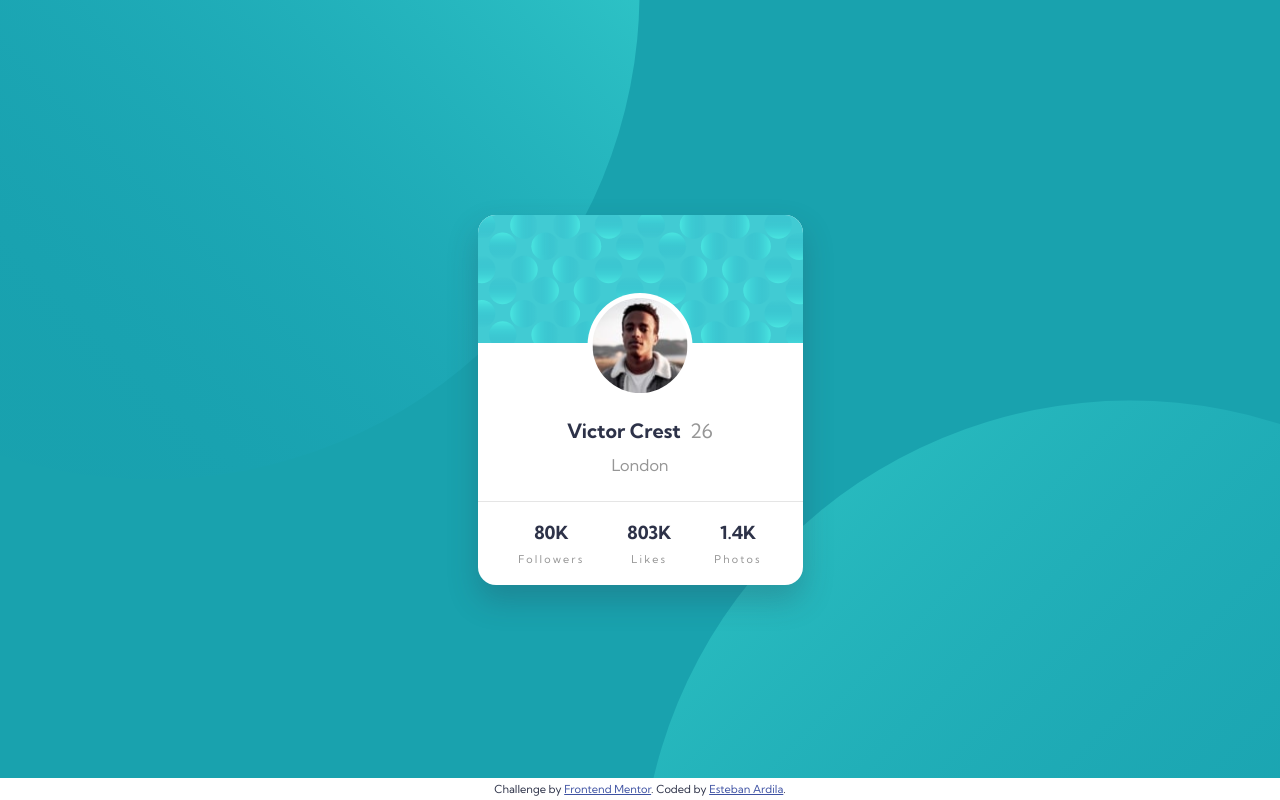
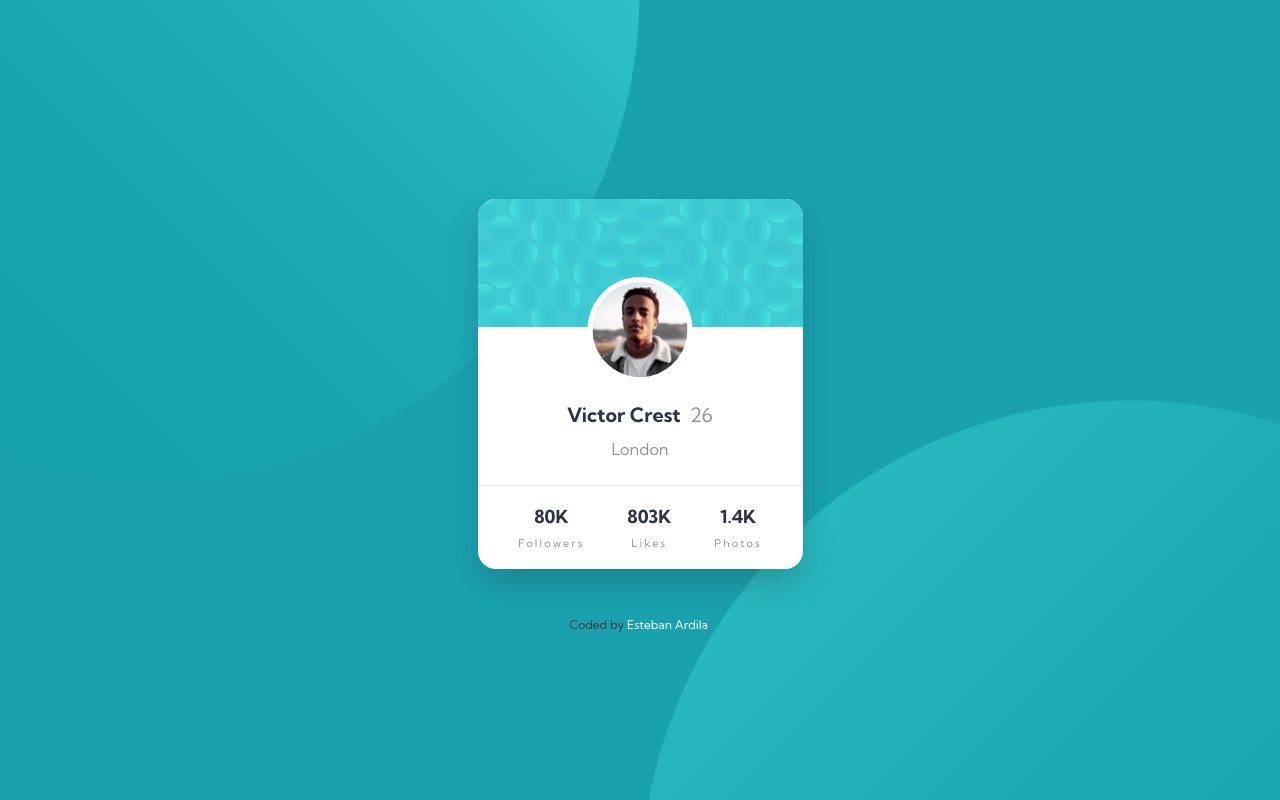
Before and after one commit to esardila/fm_profile_card_component, a plain HTML site: page index.html in a window 1280 px wide. Drawn offline with Linux system fonts and the light colour scheme.

Commit message:
Enhanced

```diff
--- a/index.html
+++ b/index.html
@@ -12,7 +12,6 @@
 </head>
 
 <body>
-  <main class="main">
   <div class="card">
     <div class="card-header"></div>
     <div class="card-body">
@@ -28,10 +27,8 @@
       <div class="stat">1.4K<span>Photos</span></div>
     </div>
   </div>
-  </main>
 
   <div class="attribution">
-    Challenge by <a href="https://www.frontendmentor.io?ref=challenge" target="_blank">Frontend Mentor</a>.
     Coded by <a href="https://github.com/esardila" target="_blank">Esteban Ardila</a>.
   </div>
 </body>
--- a/style.css
+++ b/style.css
@@ -23,6 +23,12 @@ body {
     color: var(--clr-primary-dark-desaturated-blue);
     font-family: 'Kumbh Sans', sans-serif;
     font-size: 18px;
+
+    align-items: center;
+    display: flex;
+    flex-direction: column;
+    min-height: 100vh;
+    justify-content: center;
 }
 
 
@@ -39,7 +45,10 @@ body {
     background: white;
     border-radius: 1em;
     box-shadow: 0 15px 30px hsl(229, 23%, 23%, 0.25);
+    margin-top: 3rem;
     max-width: 325px;
+    min-height: 350px;
+    min-width: 320px;
     overflow: hidden;
     text-align: center;
     width: 100%;
@@ -121,16 +130,13 @@ body {
 
 /* ATTRIBUTION */
 .attribution {
-    background: white;
-    bottom: 0;
-    font-size: 11px;
-    height: 2em;
-    line-height: 2em;
-    position: absolute;
+    font-size: 12px;
+    line-height: 1rem;
+    margin: 3rem 0 1rem;
     text-align: center;
-    width: 100%;
 }
 
 .attribution a {
-    color: hsl(228, 45%, 44%);
+    color: hsl(0, 0%, 100%);
+    text-decoration: none;
 }
```
Lines whose indentation alone changed are shown as unchanged.
